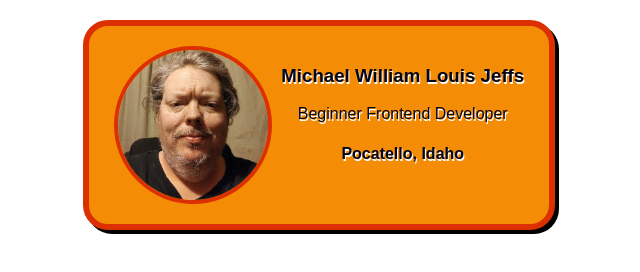
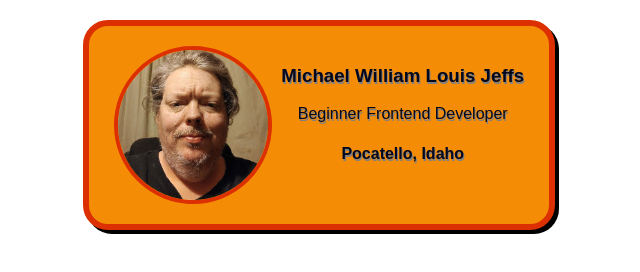
Before and after one commit to TheIdahoMike/bizCard, a plain HTML site: page index.html in a window 1280 px wide. In both pictures the pointer is over the element 640 px from the left and 125 px from the top of the page. Shown: the whole page, without its empty margins (321-961 px from the left). Drawn offline with nearby package versions, Linux system fonts and the light colour scheme.

Commit message:
Update styles.css

```diff
--- a/styles.css
+++ b/styles.css
@@ -61,7 +61,7 @@ the design of your business card, e.g.:
 
 .card:hover {
     box-shadow: 4px 4px #000;
-    text-shadow: 1px 2px white ;
+    text-shadow: 1px 2px grey ;
 
 
 
```
